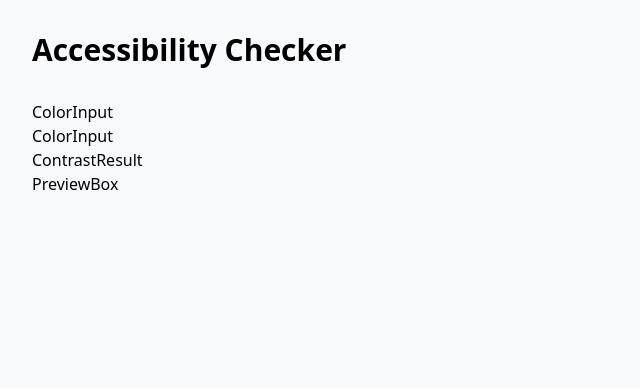
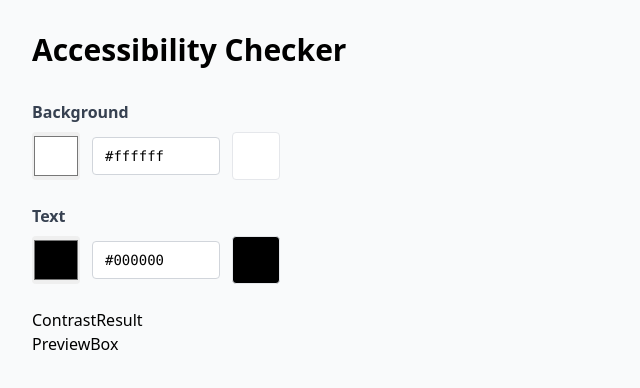
Before and after one commit to Jos-Elio/accessibility-checker, a React (Vite) app: page / in a window 1280 px wide. Shown: the top 388 px of the page, without its empty margins (0-640 px from the left). Built offline with nearby package versions, Linux system fonts and the light colour scheme.

Commit message:
add color input component

```diff
--- a/src/components/ColorInput.jsx
+++ b/src/components/ColorInput.jsx
@@ -1,5 +1,28 @@
-function ColorInput() {
-    return <div>ColorInput</div>
+function ColorInput({ color, setColor, label}) {
+    return (
+        <div className="flex flex-col gap-2 mb-6">
+            <label className="font-semibold text-gray-700">{label}</label>
+            <div className="flex items-center gap-3">
+                <input
+                    type="color"
+                    value={color}
+                    onChange={e => setColor(e.target.value)}
+                    className="w-12 h-12 p-0 rounded cursor-pointer border-0"
+                />
+                <input
+                    type="text"
+                    value={color}
+                    onChange={e => setColor(e.target.value)}
+                    className="border border-gray-300 rounded px-3 py-2 w-32 font-mono text-sm"
+                    placeholder="#ffffff"
+                />
+                <div
+                    className="w-12 h-12 rounded border border-gray-200"
+                    style={{ backgroundColor: color }}
+                />
+            </div>
+        </div>
+    )
 }
 
 export default ColorInput
```
